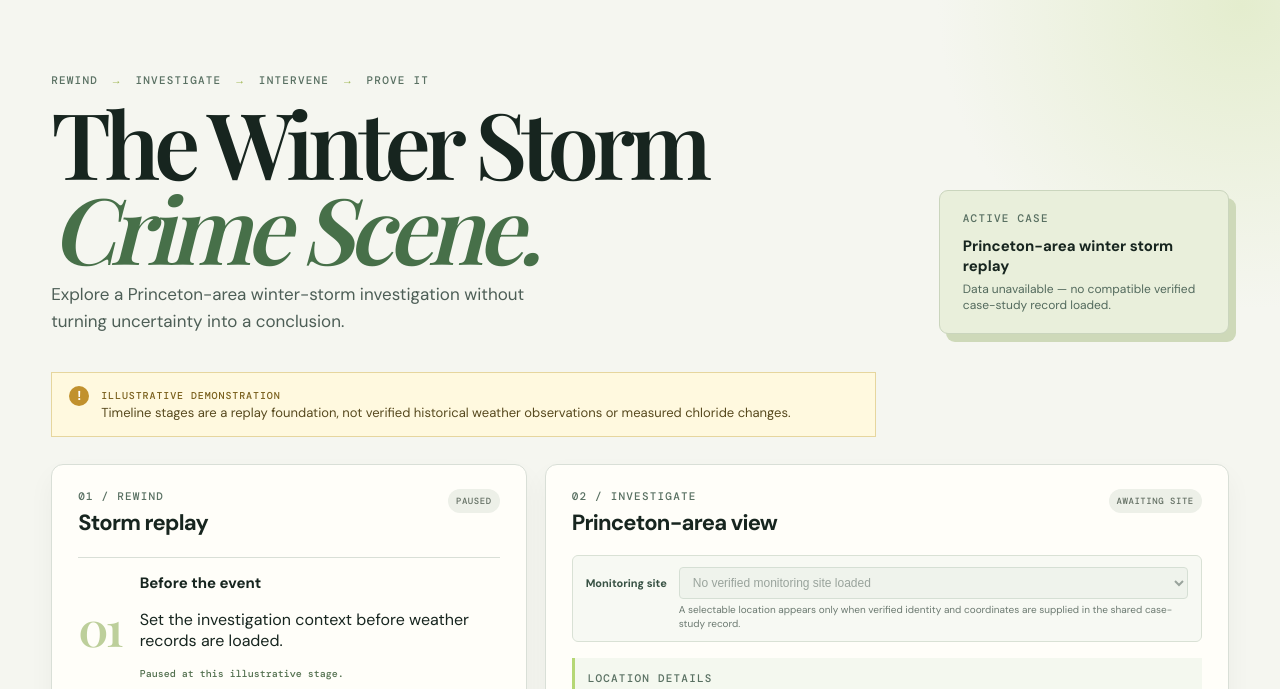
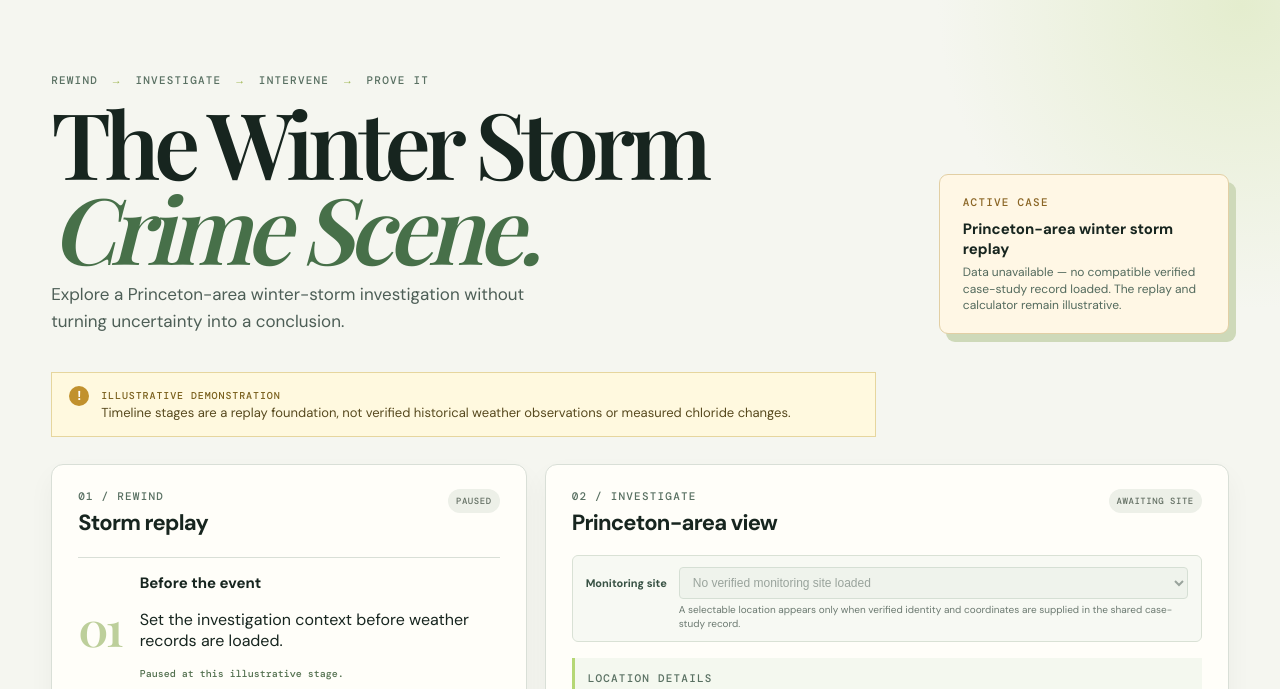
Before and after one commit to ToshitDev/SaltShadow, a plain HTML site: page index.html in a window 1280 px wide. Shown: the part 76-765 px from the top of the page. Drawn offline with nearby package versions, Linux system fonts and the light colour scheme; no server answers; a web font is replaced by a local one.

Commit message:
fix: Refine investigation loading states

```diff
--- a/app.js
+++ b/app.js
@@ -292,23 +292,29 @@
     $('claims-integration').replaceChildren(strong, span);
   }
 
+  function setCaseCardState(state, name, description) {
+    $('case-card').dataset.state = state;
+    $('case-name').textContent = name;
+    $('case-state').textContent = description;
+  }
+
   async function loadCaseStudy() {
+    setCaseCardState('loading', 'Checking case-study availability', 'Loading the shared record. The illustrated replay remains available without environmental measurements.');
+    setIntegrationMessage('Claims integration point', 'Loading the shared case-study record. No evidence claims are displayed while availability is checked.');
     try {
       const response = await fetch('data/case_study.json', { cache: 'no-store' });
       if (!response.ok) throw new Error('Case-study file unavailable');
       const data = await response.json();
       if (!data || !data.event || !Array.isArray(data.claims)) throw new Error('Case-study record does not match the shared contract');
       activeCase = data;
-      $('case-name').textContent = data.event.name || 'Loaded case study';
-      $('case-state').textContent = data.event.recordType || 'Case study loaded; source review status not supplied.';
+      setCaseCardState('loaded', data.event.name || 'Loaded case study', data.event.recordType || 'Case study loaded; source review status not supplied.');
       applyScenarioDefaults(data.scenarioDefaults);
       configureMonitoringSites(collectVerifiedSites(data));
       setIntegrationMessage('Claims integration point', data.claims.length + ' shared claim(s) loaded. Rithvik’s Prove It renderer remains responsible for reviewing and displaying claim evidence.');
       document.dispatchEvent(new CustomEvent('saltshadow:case-study-loaded', { detail: { caseStudy: data } }));
     } catch (error) {
       activeCase = null;
-      $('case-name').textContent = 'Princeton-area winter storm replay';
-      $('case-state').textContent = 'Data unavailable — no compatible verified case-study record loaded.';
+      setCaseCardState('unavailable', 'Princeton-area winter storm replay', 'Data unavailable — no compatible verified case-study record loaded. The replay and calculator remain illustrative.');
       configureMonitoringSites([]);
       setIntegrationMessage('Claims integration point', 'Data unavailable: awaiting data/case_study.json and Rithvik’s shared claims[] module. No evidence claims are displayed.');
       document.dispatchEvent(new CustomEvent('saltshadow:case-study-unavailable', { detail: { reason: error.message } }));
--- a/index.html
+++ b/index.html
@@ -29,7 +29,7 @@
         <h1>The Winter Storm<br><em>Crime Scene.</em></h1>
         <p class="hero-copy">Explore a Princeton-area winter-storm investigation without turning uncertainty into a conclusion.</p>
       </div>
-      <div class="case-card">
+      <div id="case-card" class="case-card" aria-live="polite">
         <p class="card-label">ACTIVE CASE</p>
         <strong id="case-name">Princeton-area winter storm replay</strong>
         <p id="case-state">No verified case-study record loaded</p>
--- a/styles.css
+++ b/styles.css
@@ -28,6 +28,9 @@ h1 em { color:#477049; font-weight:600; }
 .case-card { flex:0 0 290px; padding:20px 23px; border:1px solid #cad5bd; border-radius:9px; background:#e9efdb; box-shadow:7px 8px 0 #ced9b9; }
 .case-card strong { display:block; margin:10px 0 5px; font-size:15px; }
 .case-card p:last-child { margin:0; color:#536a5d; font-size:12px; line-height:1.35; }
+.case-card[data-state="loading"] { border-color:#d5d8ba; background:#f1f1df; }
+.case-card[data-state="unavailable"] { border-color:#e2cfa4; background:#fff7e5; }
+.case-card[data-state="unavailable"] .card-label { color:#8b6626; }
 .notice { display:flex; align-items:flex-start; gap:12px; max-width:825px; margin:0 0 27px; padding:13px 17px; border:1px solid #e6d69e; color:#57491e; background:#fff9df; font-size:13px; line-height:1.42; }
 .notice-icon { display:grid; flex:0 0 20px; place-items:center; height:20px; border-radius:50%; color:#fff; background:#c1912d; font-weight:700; }
 .notice strong { color:#7b611e; font:500 10px 'DM Mono',monospace; letter-spacing:.09em; }
```
